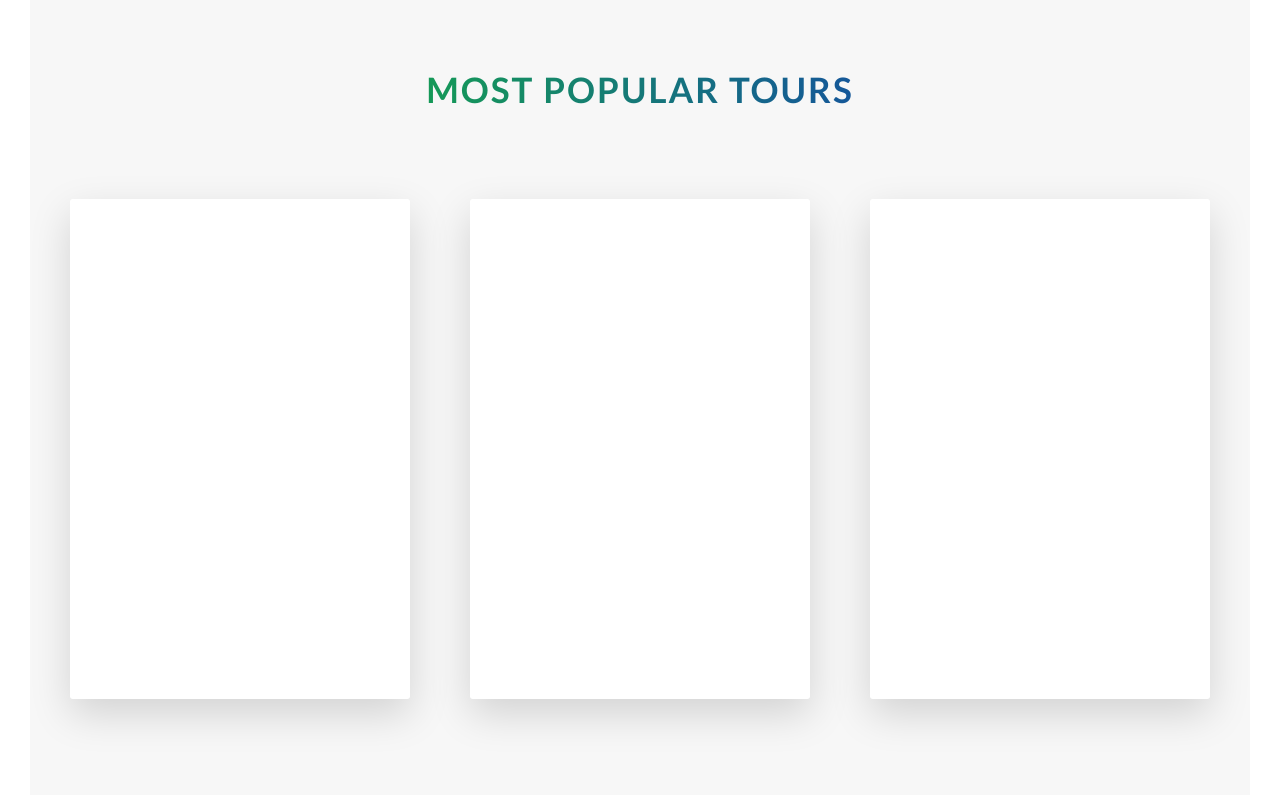
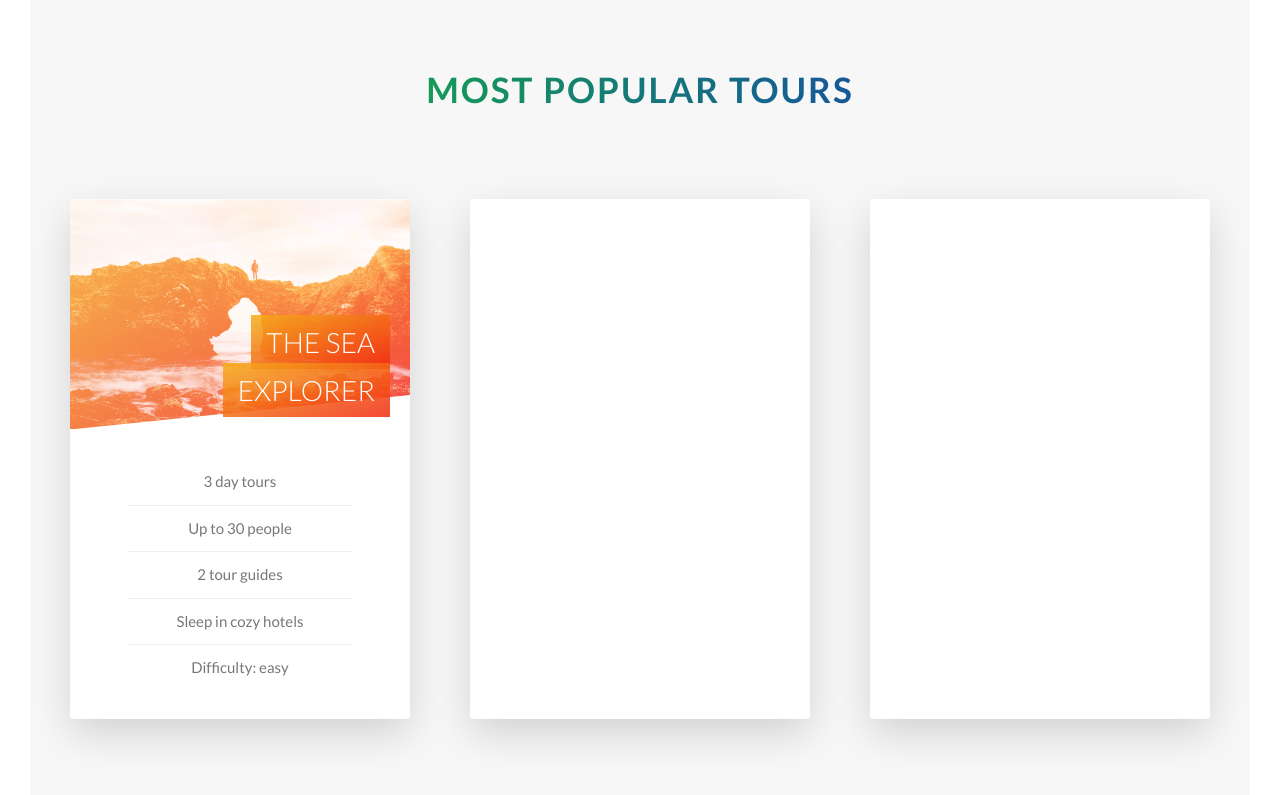
Before and after one commit to stevenwinter-dev/Advanced-CSS-and-SASS-Course, a website: page index.html in a window 1280 px wide. Shown: the part 2266-3061 px from the top of the page. Drawn offline with nearby package versions, Linux system fonts and the light colour scheme.

Commit message:
Completed first front side card.

```diff
--- a/index.html
+++ b/index.html
@@ -116,7 +116,23 @@
                         <div class="col-1-of-3">
                             <div class="card">
                                 <div class="card__side card__side--front">
-                                    FRONT
+                                    <div class="card__picture card__picture--1">
+                                        &nbsp;
+                                    </div>
+                                    <h4 class="card__heading">
+                                        <span class="card__heading-span card__heading-span--1">
+                                            The Sea Explorer
+                                        </span>
+                                    </h4>
+                                    <div class="card__details">
+                                        <ul>
+                                            <li>3 day tours</li>
+                                            <li>Up to 30 people</li>
+                                            <li>2 tour guides</li>
+                                            <li>Sleep in cozy hotels</li>
+                                            <li>Difficulty: easy</li>
+                                        </ul>
+                                    </div>
                                 </div>
                                 <div class="card__side card__side--back card__side--back-1">
                                     BACK
@@ -126,7 +142,15 @@
                         <div class="col-1-of-3">
                             <div class="card">
                                 <div class="card__side card__side--front">
-                                    FRONT
+                                    <div class="card__picture">
+
+                                    </div>
+                                    <h4 class="card__heading">
+
+                                    </h4>
+                                    <div class="card__details">
+
+                                    </div>
                                 </div>
                                 <div class="card__side card__side--back card__side--back-2">
                                     BACK
@@ -136,7 +160,15 @@
                         <div class="col-1-of-3">
                             <div class="card">
                                 <div class="card__side card__side--front">
-                                    FRONT
+                                    <div class="card__picture">
+
+                                    </div>
+                                    <h4 class="card__heading">
+
+                                    </h4>
+                                    <div class="card__details">
+
+                                    </div>
                                 </div>
                                 <div class="card__side card__side--back card__side--back-3">
                                     BACK
--- a/sass/abstracts/_variables.scss
+++ b/sass/abstracts/_variables.scss
@@ -5,10 +5,11 @@ $color-primary-dark: #155799;
 $color-secondary-light: #f5af19;
 $color-secondary-dark: #f12711;
 
-$color-tertiary-light: #3a6186;
-$color-tertiary-dark: #89253e;
+$color-tertiary-light: #ffc0cb;
+$color-tertiary-dark: #800080;
 
 $color-grey-light-1: #f7f7f7;
+$color-grey-light-2: #eee;
 
 $color-grey-dark: #777;
 $color-white: #fff;
--- a/sass/components/_card.scss
+++ b/sass/components/_card.scss
@@ -1,15 +1,13 @@
 .card {
+
+    // FUNCTIONALIY
     perspective: 150rem;
     -moz-perspective: 150rem;
     position: relative;
-    height: 50rem;
+    height: 52rem;
 
     &__side {
-        background-color: blue;
-        color: white;
-        font-size: 2rem;
-
-        height: 50rem;
+        height: 52rem;
         transition: all .8s ease;
         position: absolute;
         top: 0;
@@ -17,6 +15,7 @@
         width: 100%;
         backface-visibility: hidden;
         border-radius: 3px;
+        overflow: hidden;
         box-shadow: 0 1.5rem 4rem rgba($color-black, .15);
 
         &--front {
@@ -43,10 +42,78 @@
 
 
     &:hover &__side--front {
-        transform: rotateY(180deg);
+        transform: rotateY(-180deg);
     }
 
     &:hover &__side--back {
         transform: rotateY(0);
     }
+
+    // FRONT SIDE STYLING
+    &__picture {
+        background-size: cover;
+        height: 23rem;
+        background-blend-mode: screen;
+        -webkit-clip-path: polygon(0 0, 100% 0, 100% 85%, 0 100%);
+        clip-path: polygon(0 0, 100% 0, 100% 85%, 0 100%);
+
+
+        &--1 {
+            background-image: linear-gradient(to right bottom, $color-secondary-light, $color-secondary-dark),
+            url(../img/nat-5.jpg);
+        }
+
+        &--2 {
+            background-image: url(../img/nat-5.jpg);
+        }
+
+        &--3 {
+            background-image: url(../img/nat-5.jpg);
+        }
+    }
+
+    &__heading {
+        font-size: 2.8rem;
+        font-weight: 300;
+        text-transform: uppercase;
+        text-align: right;
+        color: $color-white;
+        position: absolute;
+        top: 12rem;
+        right: 2rem;
+        width: 75%;
+
+    }
+
+    &__heading-span {
+        padding: 1rem 1.5rem;
+        -webkit-box-decoration-break: clone;
+        box-decoration-break: clone;
+
+        &--1 {
+            background-image: linear-gradient(to right bottom,
+            rgba($color-secondary-light, .85),
+            rgba($color-secondary-dark, .85));
+        }
+    }
+
+    &__details {
+        padding: 3rem;
+
+        ul {
+            list-style: none;
+            width: 80%;
+            margin: 0 auto;
+
+            li {
+                text-align: center;
+                font-size: 1.5rem;
+                padding: 1rem;
+
+                &:not(:last-child) {
+                    border-bottom: 1px solid $color-grey-light-2;
+                }
+            }
+        }
+    }
 }
--- a/sass/layout/_header.scss
+++ b/sass/layout/_header.scss
@@ -13,6 +13,7 @@
     background-size: cover;
     background-position: top;
     position: relative;
+    -webkit-clip-path:  polygon(0 0,100% 0, 100% 75vh, 0 100%);
     clip-path:  polygon(0 0,100% 0, 100% 75vh, 0 100%);
 
     &__logo-box {
```
Also changed, not shown: css/style.css.
